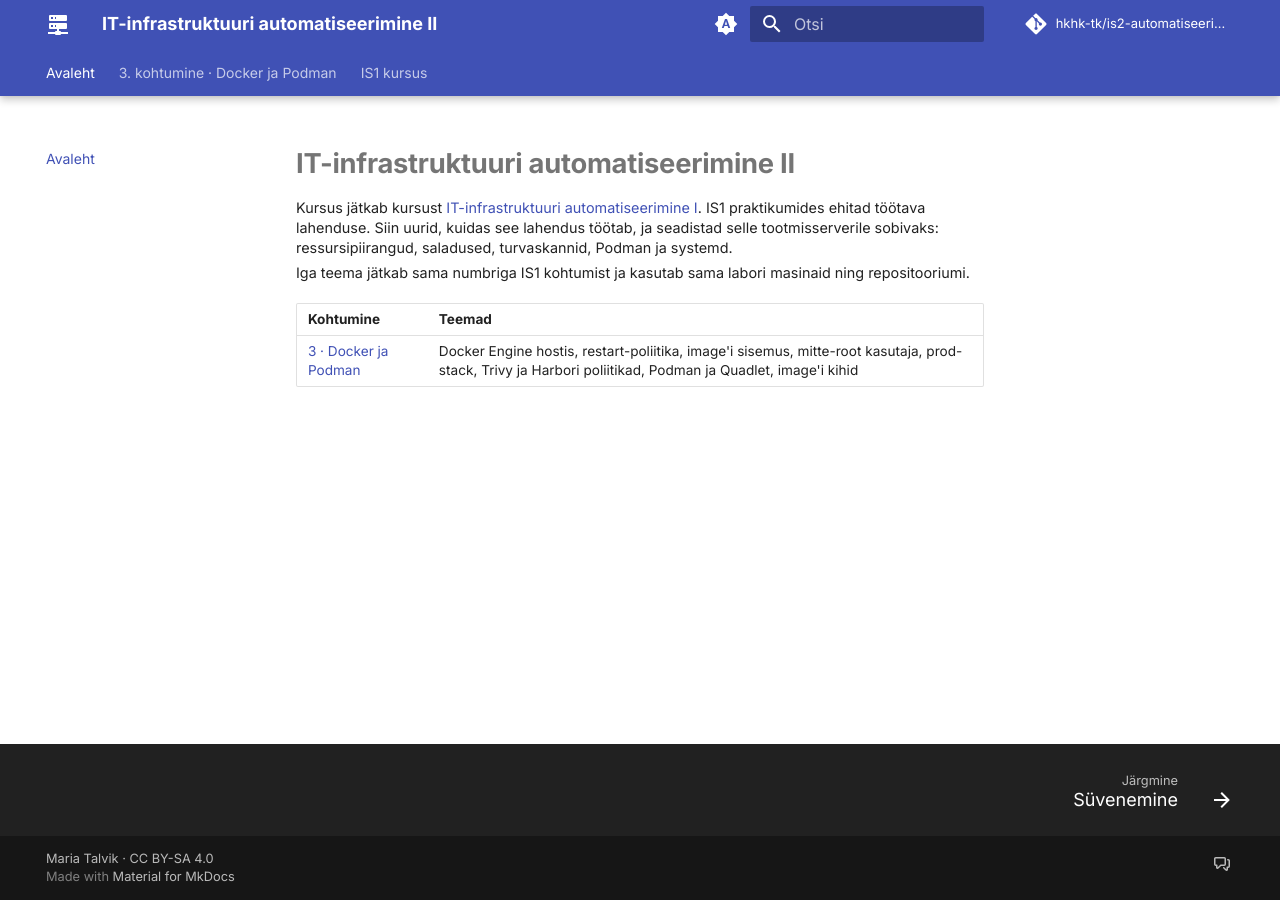
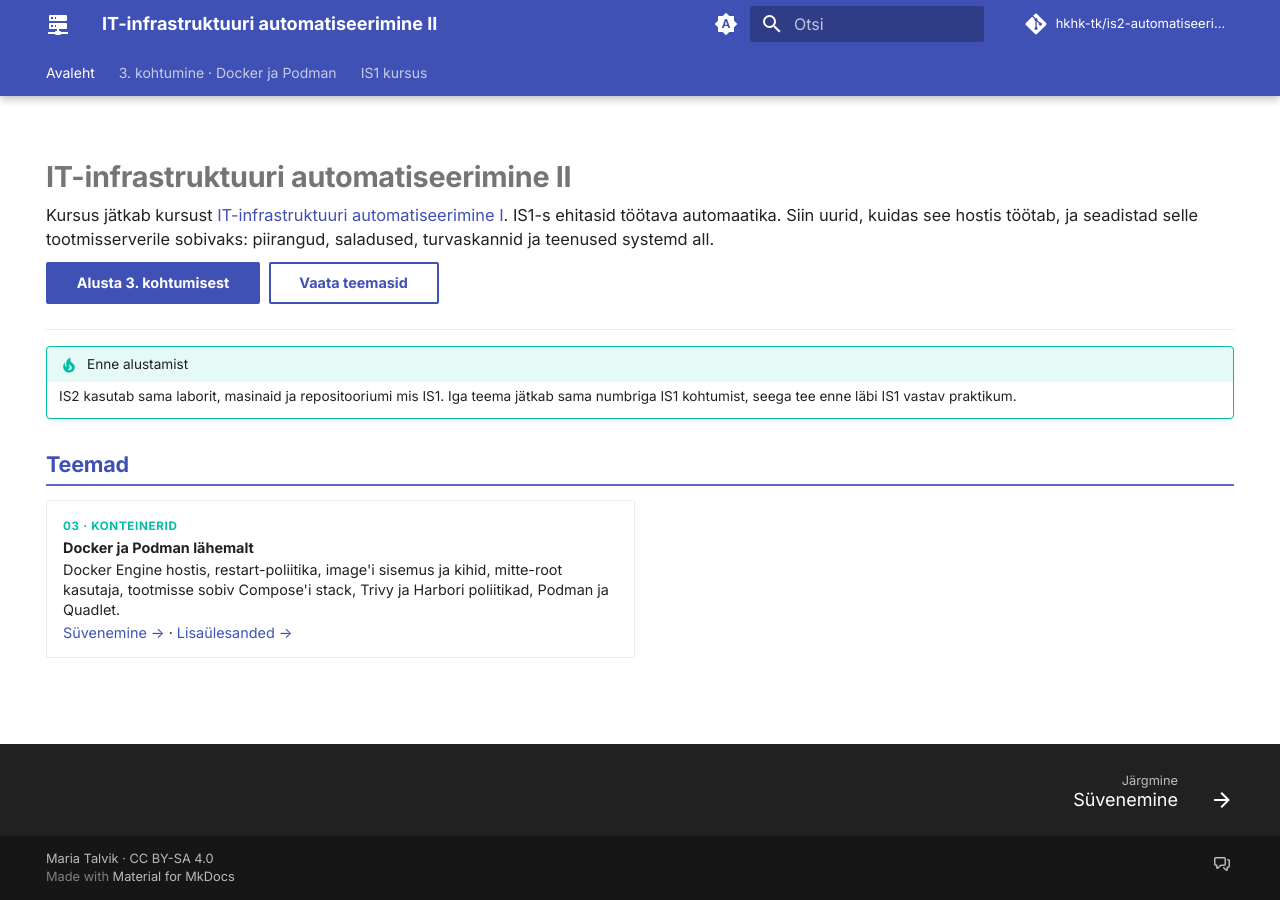
Before and after one commit to hkhk-tk/is2-automatiseerimine, an MkDocs documentation site: the page built from docs/index.md, in a window 1280 px wide. Built offline with MkDocs 1.6.1 and Material for MkDocs 9.7.7, drawn with Linux system fonts in a browser that asks for light colours; comment, search, counter and statistics services are not loaded.

Commit message:
IS2 avaleht IS1 avalehe kujunduses

```diff
--- a/docs/index.md
+++ b/docs/index.md
@@ -1,9 +1,43 @@
-# IT-infrastruktuuri automatiseerimine II
+---
+tags:
+  - Kursuse ülevaade
+hide:
+  - navigation
+  - toc
+---
 
-Kursus jätkab kursust [IT-infrastruktuuri automatiseerimine I](https://hkhk-tk.github.io/is1-automatiseerimine/). IS1 praktikumides ehitad töötava lahenduse. Siin uurid, kuidas see lahendus töötab, ja seadistad selle tootmisserverile sobivaks: ressursipiirangud, saladused, turvaskannid, Podman ja systemd.
+<div class="avaleht-hero" markdown>
 
-Iga teema jätkab sama numbriga IS1 kohtumist ja kasutab sama labori masinaid ning repositooriumi.
+<div class="hero-tekst" markdown>
 
-| Kohtumine | Teemad |
-|---|---|
-| [3 · Docker ja Podman](k03/syvenemine.md) | Docker Engine hostis, restart-poliitika, image'i sisemus, mitte-root kasutaja, prod-stack, Trivy ja Harbori poliitikad, Podman ja Quadlet, image'i kihid |
+# IT-infrastruktuuri automatiseerimine&nbsp;II
+
+Kursus jätkab kursust [IT-infrastruktuuri automatiseerimine I](https://hkhk-tk.github.io/is1-automatiseerimine/). IS1-s ehitasid töötava automaatika. Siin uurid, kuidas see hostis töötab, ja seadistad selle tootmisserverile sobivaks: piirangud, saladused, turvaskannid ja teenused systemd all.
+
+[Alusta 3. kohtumisest](k03/syvenemine.md){ .md-button .md-button--primary } [Vaata teemasid](#teemad){ .md-button }
+
+</div>
+
+</div>
+
+<div class="avaleht" markdown>
+
+!!! tip "Enne alustamist"
+
+    IS2 kasutab sama laborit, masinaid ja repositooriumi mis IS1. Iga teema jätkab sama numbriga IS1 kohtumist, seega tee enne läbi IS1 vastav praktikum.
+
+## Teemad { #teemad }
+
+<div class="grid cards paevad" markdown>
+
+-   <span class="paev-nr">03 · Konteinerid</span>
+
+    **Docker ja Podman lähemalt**
+
+    Docker Engine hostis, restart-poliitika, image'i sisemus ja kihid, mitte-root kasutaja, tootmisse sobiv Compose'i stack, Trivy ja Harbori poliitikad, Podman ja Quadlet.
+
+    [Süvenemine →](k03/syvenemine.md) · [Lisaülesanded →](k03/lisa.md)
+
+</div>
+
+</div>
```
